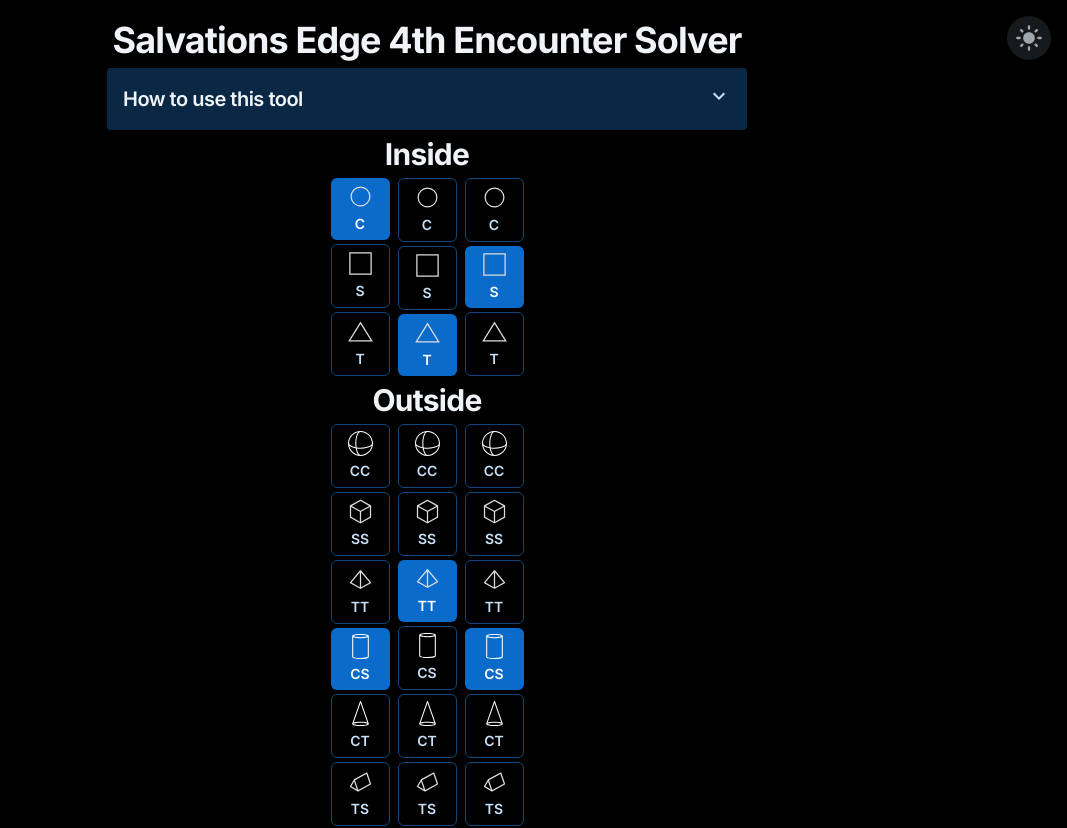
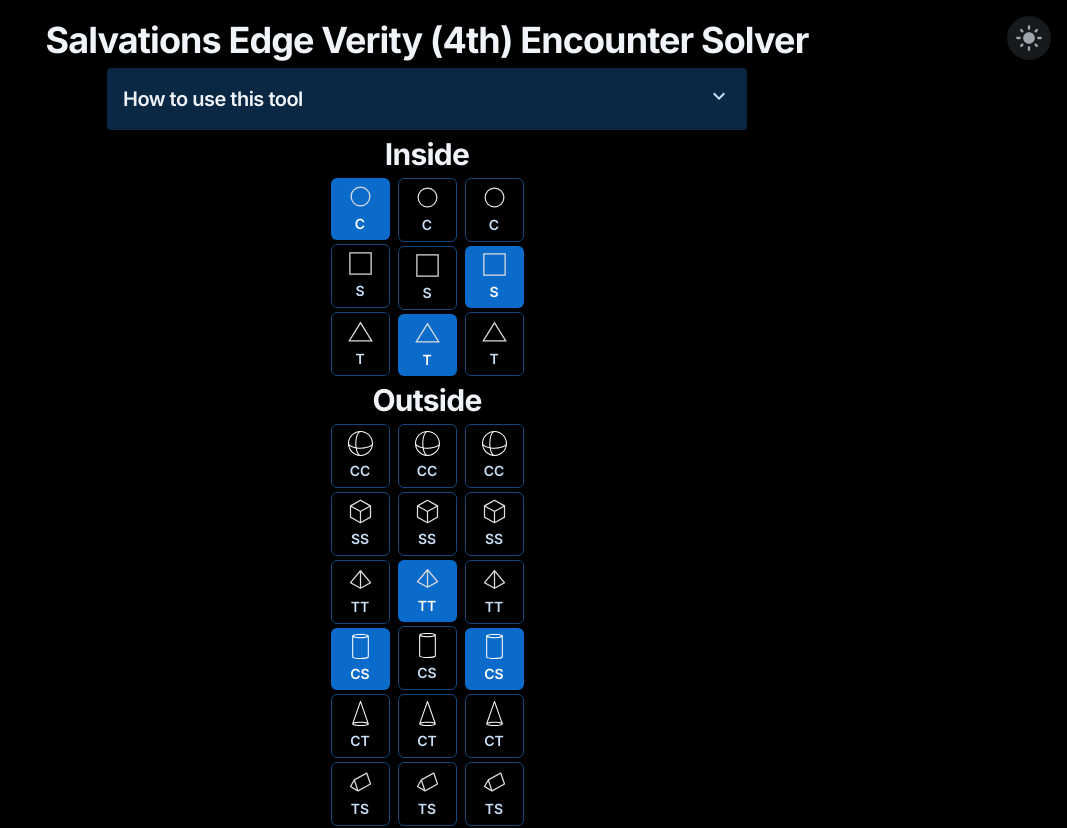
Before and after one commit to DanielF737/se-4th-solver, a React (Create React App) app: page /salv-4th-solver in a window 1280 px wide. Shown: the top 828 px of the page, without its empty margins (213-1280 px from the left). Built offline with nearby package versions, Linux system fonts and the light colour scheme.

Commit message:
update page title

```diff
--- a/src/components/index.tsx
+++ b/src/components/index.tsx
@@ -38,7 +38,9 @@
       flexDirection="column"
       gap="0.25rem"
     >
-      <Typography level="h1">Salvations Edge 4th Encounter Solver</Typography>
+      <Typography level="h1">
+        {'Salvations Edge Verity (4th) Encounter Solver'}
+      </Typography>
       <HowToCell />
       <Typography level="h2">Inside</Typography>
       <InsideInput inside={inside} setInside={setInside} />
```
